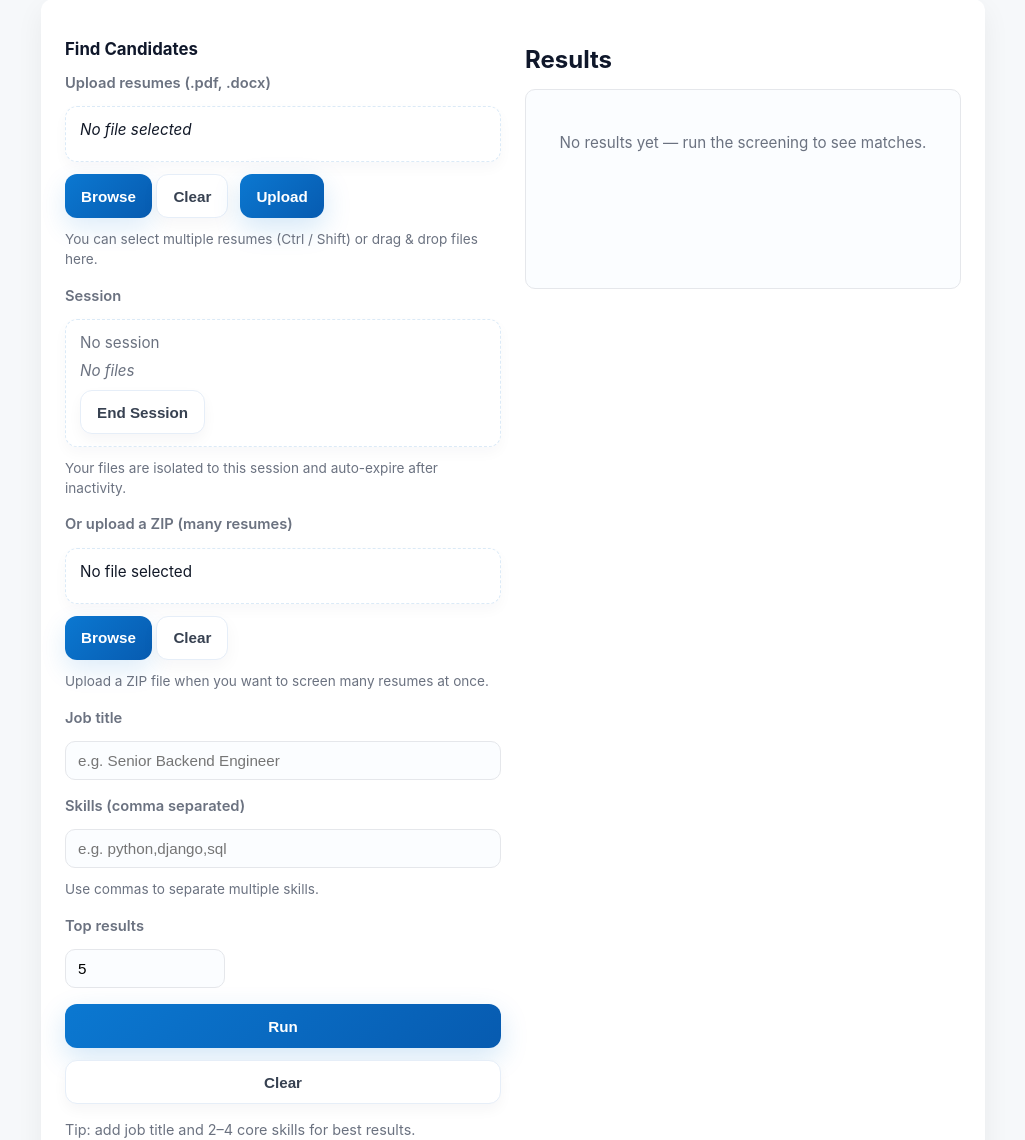
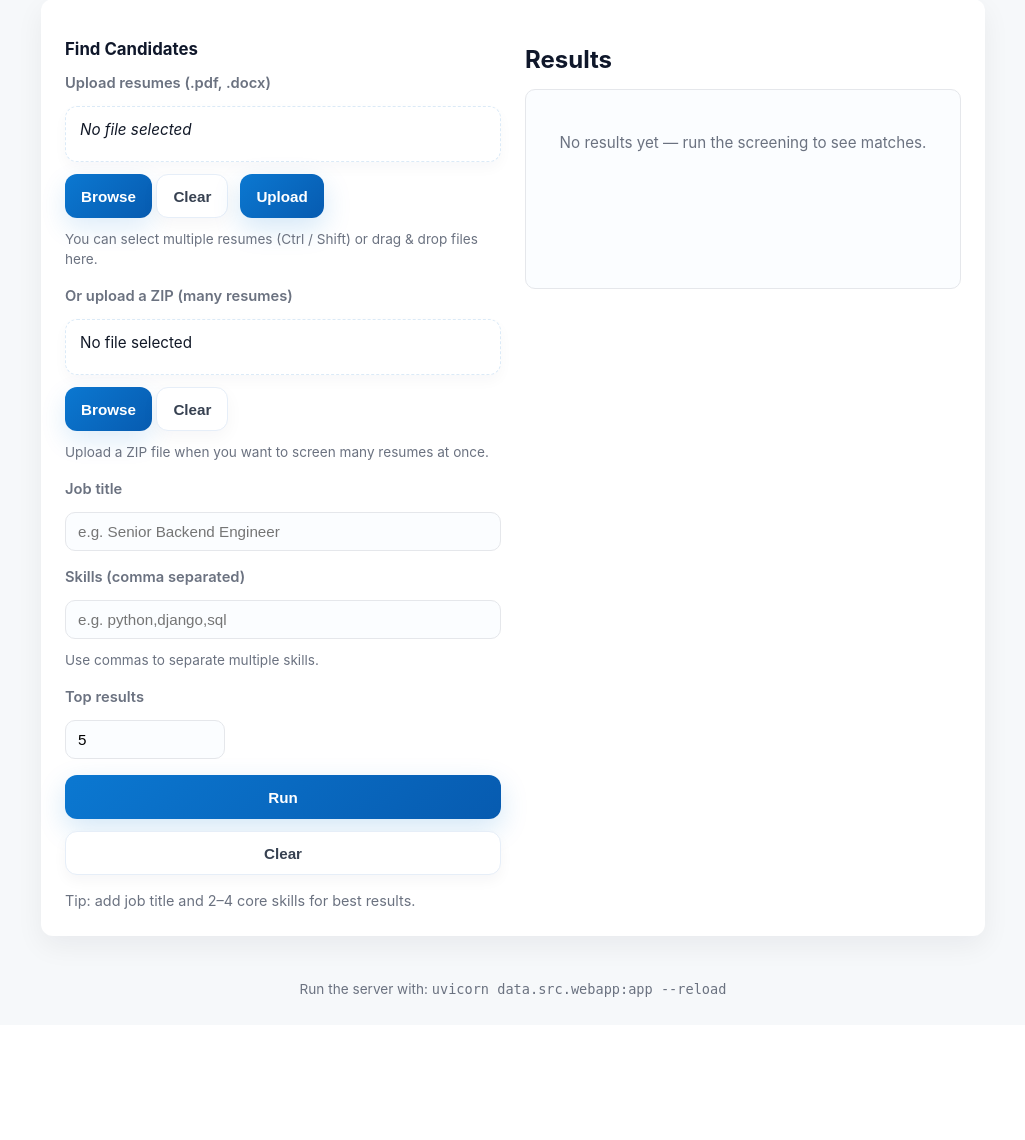
Before and after one commit to jithu748/resume--screening, a FastAPI app: page / in a window 1280 px wide. Shown: the part 133-1273 px from the top of the page, without its empty margins (127-1152 px from the left). After the commit the page ends 1130 px from the top, so only its background shows below. Run offline with FastAPI, Linux system fonts and the light colour scheme; parts of the project's set-up code (start-up, migrations or seed data) failed here and were passed over.

Commit message:
UX: Remove redundant Session status panel
- Removed Session display section from index.html
- Removed redundant session DOM element references (session-id, session-files, endSessionBtn)
- Cleaned up session display logic from refreshServerList and inline upload handler
- Removed End Session button and its event handler
- Session state is still maintained in backend and memory for API calls
- Single source of session info now: resume upload status box at top

This simplifies the UI by removing duplicate session information.

```diff
--- a/data/web/static/app.js
+++ b/data/web/static/app.js
@@ -17,9 +17,7 @@ document.addEventListener('DOMContentLoaded', () => {
   const clearBtn = document.getElementById('clearBtn');
   const inlineUploadBtn = document.getElementById('inlineUploadBtn');
 
-  const sessionIdEl = document.getElementById('session-id');
-  const sessionFilesEl = document.getElementById('session-files');
-  const endSessionBtn = document.getElementById('endSessionBtn');
+
 
   const zipInput = document.getElementById('zip_input');
   const zipFake = document.getElementById('zip-fake');
@@ -38,13 +36,12 @@ document.addEventListener('DOMContentLoaded', () => {
     return String(s);
   }
 
-  // ---- refreshServerList: deprecated - now shows session status ----
+  // ---- refreshServerList: update resume list display (session state kept in memory) ----
   async function refreshServerList() {
+    // Session info is no longer displayed in UI, but currentSessionId is maintained
+    // for API calls. This function is minimal now but kept for extensibility.
     if (!currentSessionId) {
       resumeFake.innerHTML = '<em>No file selected</em>';
-      if (sessionIdEl) sessionIdEl.textContent = 'No session';
-      if (sessionFilesEl) sessionFilesEl.innerHTML = '<em>No files</em>';
-      if (endSessionBtn) { endSessionBtn.disabled = true; }
       return;
     }
     try {
@@ -53,9 +50,6 @@ document.addEventListener('DOMContentLoaded', () => {
       if (!r.ok) {
         resumeFake.innerHTML = '<em>Session expired - please re-upload files</em>';
         currentSessionId = null;
-        if (sessionIdEl) sessionIdEl.textContent = 'No session';
-        if (sessionFilesEl) sessionFilesEl.innerHTML = '<em>No files</em>';
-        if (endSessionBtn) { endSessionBtn.disabled = true; }
         return;
       }
       const files = data.files || [];
@@ -64,9 +58,6 @@ document.addEventListener('DOMContentLoaded', () => {
       const ttlMsg = ttl !== null ? ` (expires in ~${ttl} min)` : '';
       resumeFake.innerHTML = `<div style="color: green;">✓ ${files.length} files uploaded${ttlMsg}</div>` +
         `<ol style="margin:0;padding-left:20px">${items}</ol>`;
-      if (sessionIdEl) sessionIdEl.textContent = `Session: ${currentSessionId.substring(0, 8)}`;
-      if (sessionFilesEl) sessionFilesEl.innerHTML = `<strong>${files.length}</strong> file(s): <ul style="margin:6px 0 0 18px">${files.map(f=>`<li>${f}</li>`).join('')}</ul>`;
-      if (endSessionBtn) { endSessionBtn.disabled = false; }
     } catch (e) {
       resumeFake.innerHTML = '<em>Unable to load session status</em>';
     }
@@ -243,9 +234,6 @@ document.addEventListener('DOMContentLoaded', () => {
           const items = files.map((f,i) => `<li><strong>${i+1}.</strong> ${f}</li>`).join('');
           resumeFake.innerHTML = `<div style=\"color: green;\">✓ ${count} files uploaded (session active)</div>` +
             `<ol style=\"margin:0;padding-left:20px\">${items}</ol>`;
-          if (sessionIdEl) sessionIdEl.textContent = `Session: ${currentSessionId.substring(0, 8)}`;
-          if (sessionFilesEl) sessionFilesEl.innerHTML = `<strong>${files.length}</strong> file(s): <ul style=\"margin:6px 0 0 18px\">${files.map(f=>`<li>${f}</li>`).join('')}</ul>`;
-          if (endSessionBtn) { endSessionBtn.disabled = false; }
 
           // Hide inline upload button
           const inline = document.getElementById('inline-upload');
@@ -294,30 +282,4 @@ document.addEventListener('DOMContentLoaded', () => {
   // On load, show initial empty state
   refreshServerList();
 
-  // End Session handler
-  if (endSessionBtn) {
-    endSessionBtn.addEventListener('click', async () => {
-      if (!currentSessionId) return;
-      endSessionBtn.disabled = true;
-      try {
-        // Prefer POST /api/end_session for manual end
-        const resp = await fetch('/api/end_session', {
-          method: 'POST',
-          headers: { 'Content-Type': 'application/json' },
-          body: JSON.stringify({ session_id: currentSessionId })
-        });
-        if (!resp.ok) {
-          // Fallback to DELETE endpoint if needed
-          await fetch(`/api/session?session_id=${encodeURIComponent(currentSessionId)}`, { method: 'DELETE' });
-        } else {
-          await resp.json().catch(()=>({}));
-        }
-      } catch {}
-      currentSessionId = null;
-      resumeFake.innerHTML = '<em>Session ended. Please re-upload files.</em>';
-      if (sessionIdEl) sessionIdEl.textContent = 'No session';
-      if (sessionFilesEl) sessionFilesEl.innerHTML = '<em>No files</em>';
-      endSessionBtn.disabled = true;
-    });
-  }
 });
--- a/data/web/templates/index.html
+++ b/data/web/templates/index.html
@@ -79,19 +79,6 @@
           <div class="muted-small">You can select multiple resumes (Ctrl / Shift) or drag & drop files here.</div>
         </div>
 
-        <!-- Session status and controls -->
-        <div class="row">
-          <label>Session</label>
-          <div id="session-status" class="fake-file" style="display:block">
-            <div id="session-id" class="muted">No session</div>
-            <div id="session-files" class="muted" style="margin-top:6px"><em>No files</em></div>
-            <div style="margin-top:8px">
-              <button id="endSessionBtn" class="btn ghost" type="button" disabled>End Session</button>
-            </div>
-          </div>
-          <div class="muted-small">Your files are isolated to this session and auto-expire after inactivity.</div>
-        </div>
-
         <!-- Upload ZIP (clean) -->
         <div class="row">
           <label for="zip_input">Or upload a ZIP (many resumes)</label>
```
